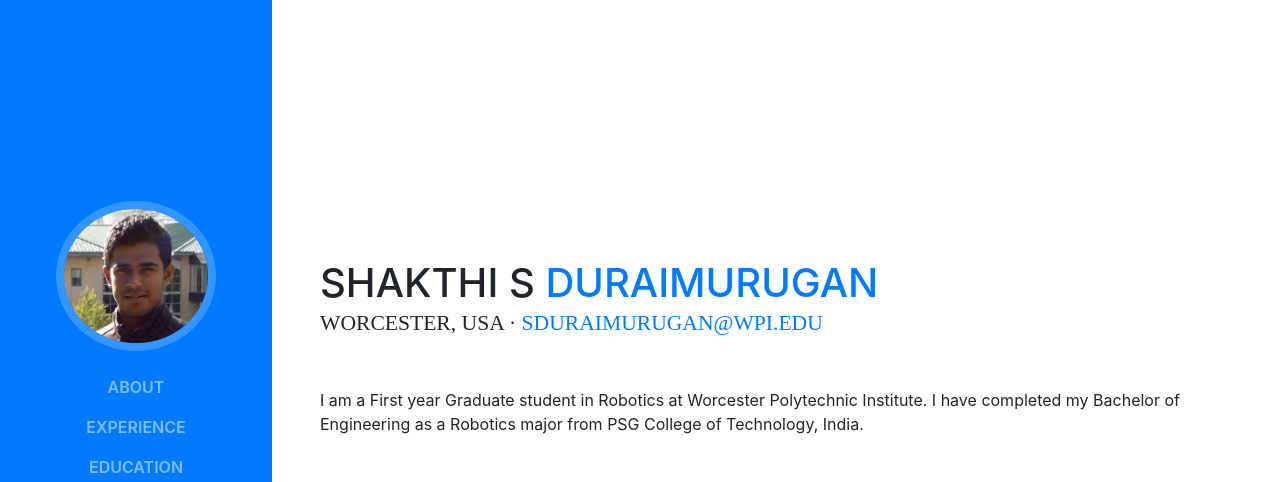
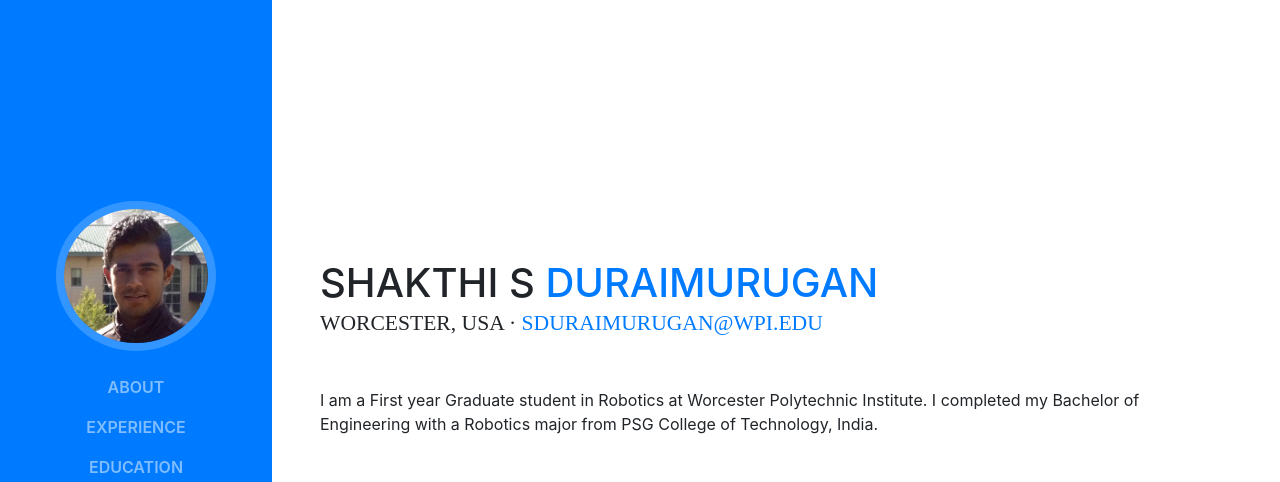
Before and after one commit to shakthisharavanan/shakthisharavanan.github.io, a website with bundled scripts: page index.html in a window 1280 px wide. Shown: the top 482 px of the page. Built offline with nearby package versions, Linux system fonts and the light colour scheme; a web font is replaced by a local one.

Commit message:
description fixed

```diff
--- a/index.html
+++ b/index.html
@@ -71,7 +71,7 @@
           <div class="subheading mb-5">Worcester, USA ·
             <a href="mailto:name@email.com">sduraimurugan@wpi.edu</a>
           </div>
-          <p class="mb-5">I am a First year Graduate student in Robotics at Worcester Polytechnic Institute. I have completed my Bachelor of Engineering as a Robotics major from PSG College of Technology, India.</p>
+          <p class="mb-5">I am a First year Graduate student in Robotics at Worcester Polytechnic Institute. I completed my Bachelor of Engineering with a Robotics major from PSG College of Technology, India.</p>
           <ul class="list-inline list-social-icons mb-0">
             <li class="list-inline-item">
               <a href="https://www.linkedin.com/in/shakthi-sharavanan">
```
